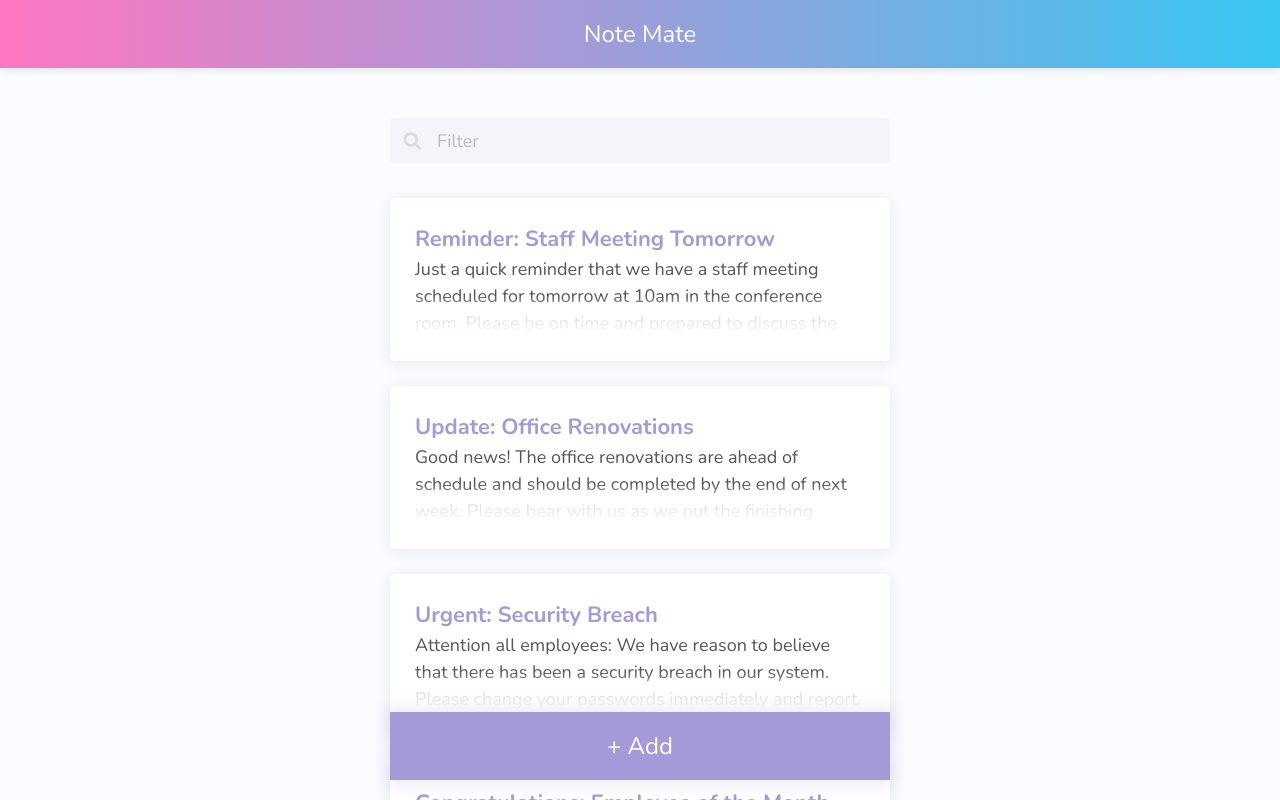
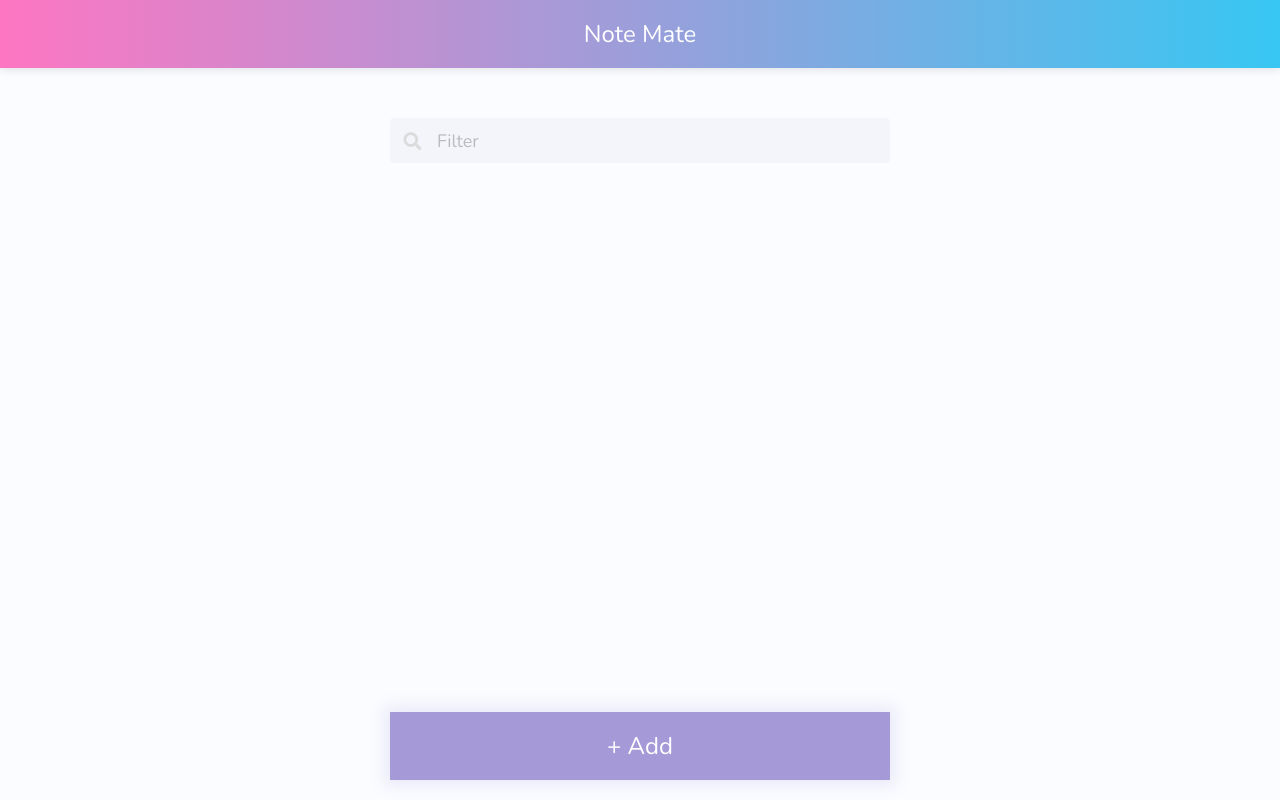
Before and after one commit to Yeison2017/notes-frontend, an Angular app: page / in a window 1280 px wide. Built offline with nearby package versions, Linux system fonts and the light colour scheme.

Commit message:
Se guardan las tareas en el LocalStorage

```diff
--- a/src/app/shared/notes.service.ts
+++ b/src/app/shared/notes.service.ts
@@ -6,50 +6,52 @@ import { Note } from './note.model';
 })
 export class NotesService {
   // notes: Note[] = new Array<Note>();
-  notes: Note[] = [
-    {
-      title: 'Reminder: Staff Meeting Tomorrow',
-      body: 'Just a quick reminder that we have a staff meeting scheduled for tomorrow at 10am in the conference room. Please be on time and prepared to discuss the agenda items.',
-    },
-    {
-      title: 'Update: Office Renovations',
-      body: 'Good news! The office renovations are ahead of schedule and should be completed by the end of next week. Please bear with us as we put the finishing touches on the space.',
-    },
-    {
-      title: 'Urgent: Security Breach',
-      body: 'Attention all employees: We have reason to believe that there has been a security breach in our system. Please change your passwords immediately and report any suspicious',
-    },
-    {
-      title: 'Congratulations: Employee of the Month',
-      body: 'We are pleased to announce that Jane Doe has been selected as the Employee of the Month for January. Congratulations, Jane! Your hard work and dedication have not gone unnoticed.',
-    },
-    {
-      title: 'Holiday Schedule Reminder',
-      body: 'With the upcoming holiday, please be reminded that the office will be closed on Monday, February 21st. We will resume regular business hours on Tuesday, February 22nd.',
-    },
-    {
-      title: "Don't Forget: Performance Reviews",
-      body: 'Just a friendly reminder that performance reviews are due next week. Please complete your self-assessment and schedule a meeting with your manager to discuss your progress and ',
-    },
-    {
-      title: 'Welcome New Hire',
-      body: 'Please join us in welcoming our newest team member, John Smith, to the company. John will be joining the marketing department and brings a wealth of experience to the role.',
-    },
-    {
-      title: 'Company Update: Q4 Results',
-      body: 'We are pleased to announce that the company exceeded expectations in Q4, with record-breaking revenue and growth. Thank you to all our employees for your hard wor',
-    },
-    {
-      title: 'Volunteer Opportunity: Community Service Day',
-      body: 'We are looking for volunteers to participate in our upcoming Community Service Day on Saturday, March 5th. Please sign up in the main office if you are interested in giving back ',
-    },
-    {
-      title: 'Training Reminder: Customer Service',
-      body: 'Just a quick reminder that the customer service training session will be held next Wednesday at 2pm in the training room. All employees are required to attend.',
-    },
-  ];
+  notes: Note[] = [];
+  //   {
+  //     title: 'Reminder: Staff Meeting Tomorrow',
+  //     body: 'Just a quick reminder that we have a staff meeting scheduled for tomorrow at 10am in the conference room. Please be on time and prepared to discuss the agenda items.',
+  //   },
+  //   {
+  //     title: 'Update: Office Renovations',
+  //     body: 'Good news! The office renovations are ahead of schedule and should be completed by the end of next week. Please bear with us as we put the finishing touches on the space.',
+  //   },
+  //   {
+  //     title: 'Urgent: Security Breach',
+  //     body: 'Attention all employees: We have reason to believe that there has been a security breach in our system. Please change your passwords immediately and report any suspicious',
+  //   },
+  //   {
+  //     title: 'Congratulations: Employee of the Month',
+  //     body: 'We are pleased to announce that Jane Doe has been selected as the Employee of the Month for January. Congratulations, Jane! Your hard work and dedication have not gone unnoticed.',
+  //   },
+  //   {
+  //     title: 'Holiday Schedule Reminder',
+  //     body: 'With the upcoming holiday, please be reminded that the office will be closed on Monday, February 21st. We will resume regular business hours on Tuesday, February 22nd.',
+  //   },
+  //   {
+  //     title: "Don't Forget: Performance Reviews",
+  //     body: 'Just a friendly reminder that performance reviews are due next week. Please complete your self-assessment and schedule a meeting with your manager to discuss your progress and ',
+  //   },
+  //   {
+  //     title: 'Welcome New Hire',
+  //     body: 'Please join us in welcoming our newest team member, John Smith, to the company. John will be joining the marketing department and brings a wealth of experience to the role.',
+  //   },
+  //   {
+  //     title: 'Company Update: Q4 Results',
+  //     body: 'We are pleased to announce that the company exceeded expectations in Q4, with record-breaking revenue and growth. Thank you to all our employees for your hard wor',
+  //   },
+  //   {
+  //     title: 'Volunteer Opportunity: Community Service Day',
+  //     body: 'We are looking for volunteers to participate in our upcoming Community Service Day on Saturday, March 5th. Please sign up in the main office if you are interested in giving back ',
+  //   },
+  //   {
+  //     title: 'Training Reminder: Customer Service',
+  //     body: 'Just a quick reminder that the customer service training session will be held next Wednesday at 2pm in the training room. All employees are required to attend.',
+  //   },
+  // ];
 
-  constructor() {}
+  constructor() {
+    this.notes = JSON.parse(localStorage.getItem('notes')!) || [];
+  }
 
   getAll() {
     return this.notes;
@@ -66,6 +68,7 @@ export class NotesService {
   add(note: Note) {
     let newLength = this.notes.push(note);
     let index = newLength - 1;
+    this.saveLocalStorage();
     return index;
   }
 
@@ -73,9 +76,15 @@ export class NotesService {
     let note = this.notes[id];
     note.title = title;
     note.body = body;
+    this.saveLocalStorage();
   }
 
   delete(id: number) {
     this.notes.splice(id, 1);
+    this.saveLocalStorage();
+  }
+
+  saveLocalStorage() {
+    localStorage.setItem('notes', JSON.stringify(this.notes));
   }
 }
```
